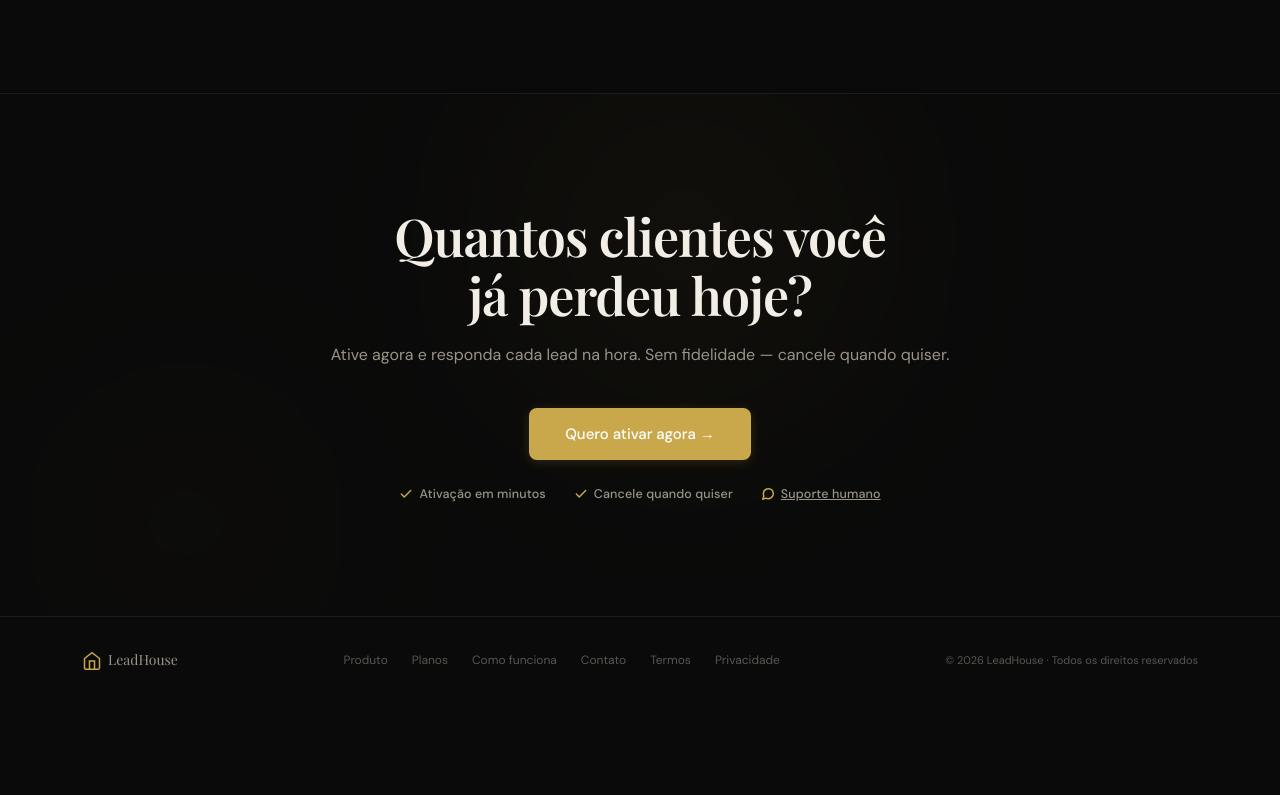
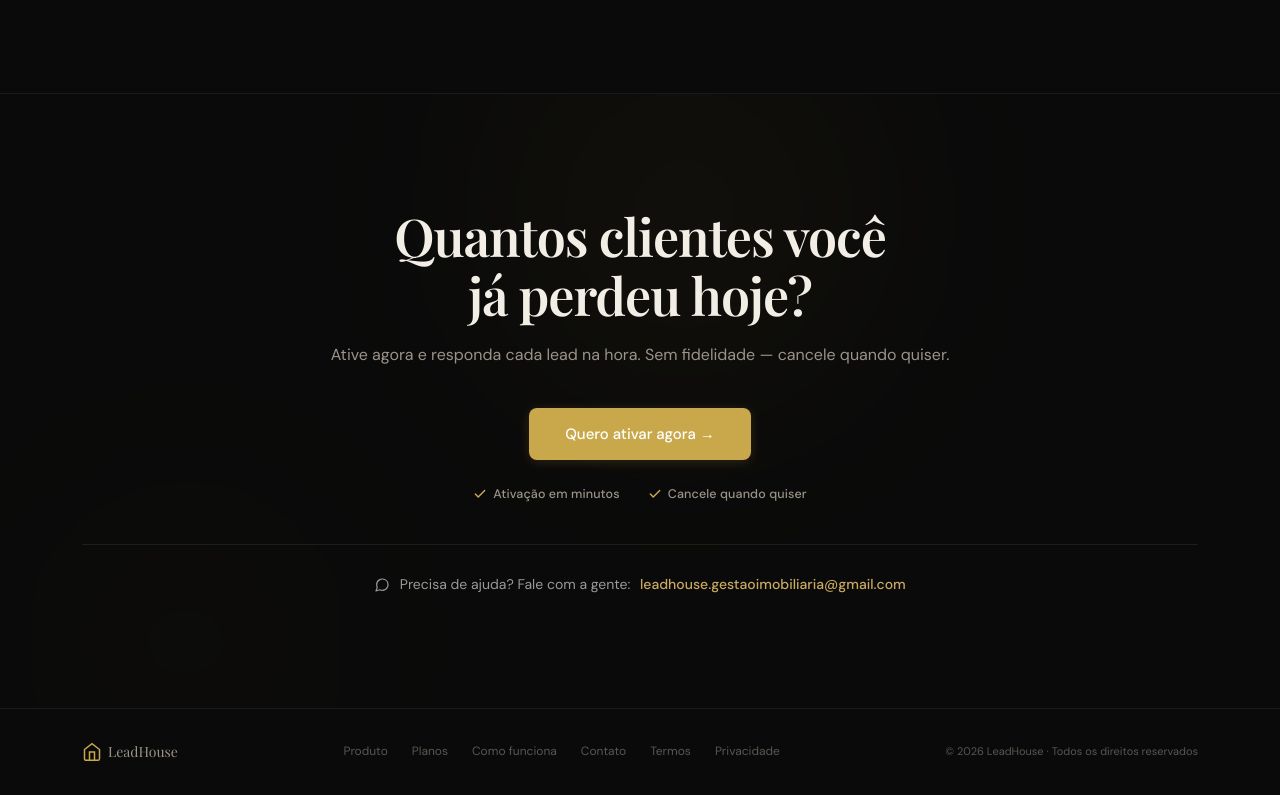
Before and after one commit to relativeee/leadhouse-site, a website: page index.html in a window 1280 px wide. Shown: the part 4762-5557 px from the top of the page. Before the commit the page ends 5466 px from the top, so only its background shows below. Drawn offline with nearby package versions, Linux system fonts and the light colour scheme; a web font is replaced by a local one.

Commit message:
fix: adiciona email de suporte visivel no final da pagina
Mantem o CTA enxuto, mas destaca o email de contato em um bloco
separado com divisoria sutil antes do footer.

Co-Authored-By: Claude Opus 4.6 (1M context) <noreply@anthropic.com>

```diff
--- a/index.html
+++ b/index.html
@@ -447,7 +447,11 @@
       <div class="cta-final__perks anim" data-delay="240">
         <span><svg width="14" height="14" viewBox="0 0 24 24" fill="none" stroke="currentColor" stroke-width="2.5" stroke-linecap="round" stroke-linejoin="round"><polyline points="20 6 9 17 4 12"/></svg> Ativação em minutos</span>
         <span><svg width="14" height="14" viewBox="0 0 24 24" fill="none" stroke="currentColor" stroke-width="2.5" stroke-linecap="round" stroke-linejoin="round"><polyline points="20 6 9 17 4 12"/></svg> Cancele quando quiser</span>
-        <span><svg width="14" height="14" viewBox="0 0 24 24" fill="none" stroke="currentColor" stroke-width="2.5" stroke-linecap="round" stroke-linejoin="round"><path d="M21 11.5a8.38 8.38 0 0 1-.9 3.8 8.5 8.5 0 0 1-7.6 4.7 8.38 8.38 0 0 1-3.8-.9L3 21l1.9-5.7a8.38 8.38 0 0 1-.9-3.8 8.5 8.5 0 0 1 4.7-7.6 8.38 8.38 0 0 1 3.8-.9h.5a8.48 8.48 0 0 1 8 8v.5z"/></svg> <a href="mailto:leadhouse.gestaoimobiliaria@gmail.com" style="color:inherit;text-decoration:underline">Suporte humano</a></span>
+      </div>
+      <div class="anim" data-delay="300" style="margin-top:2.5rem;padding-top:1.75rem;border-top:1px solid rgba(255,255,255,0.08);display:flex;align-items:center;justify-content:center;gap:0.6rem;flex-wrap:wrap;font-size:14px;color:#999">
+        <svg width="16" height="16" viewBox="0 0 24 24" fill="none" stroke="currentColor" stroke-width="1.8" stroke-linecap="round" stroke-linejoin="round"><path d="M21 11.5a8.38 8.38 0 0 1-.9 3.8 8.5 8.5 0 0 1-7.6 4.7 8.38 8.38 0 0 1-3.8-.9L3 21l1.9-5.7a8.38 8.38 0 0 1-.9-3.8 8.5 8.5 0 0 1 4.7-7.6 8.38 8.38 0 0 1 3.8-.9h.5a8.48 8.48 0 0 1 8 8v.5z"/></svg>
+        <span>Precisa de ajuda? Fale com a gente:</span>
+        <a href="mailto:leadhouse.gestaoimobiliaria@gmail.com" style="color:#c9a961;text-decoration:none;font-weight:500">leadhouse.gestaoimobiliaria@gmail.com</a>
       </div>
     </div>
   </section>
```
